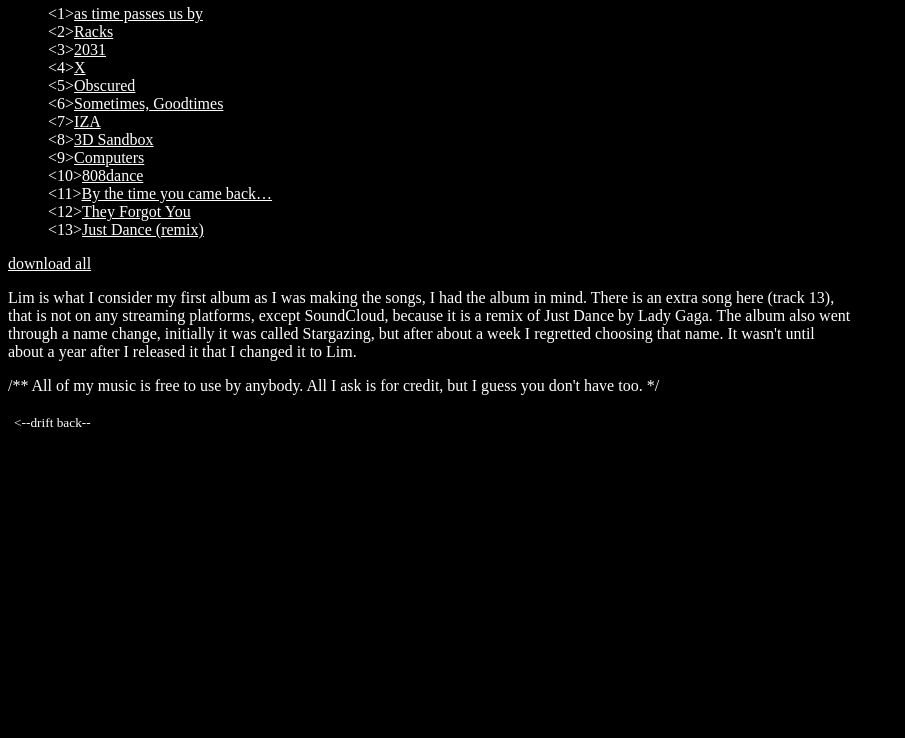
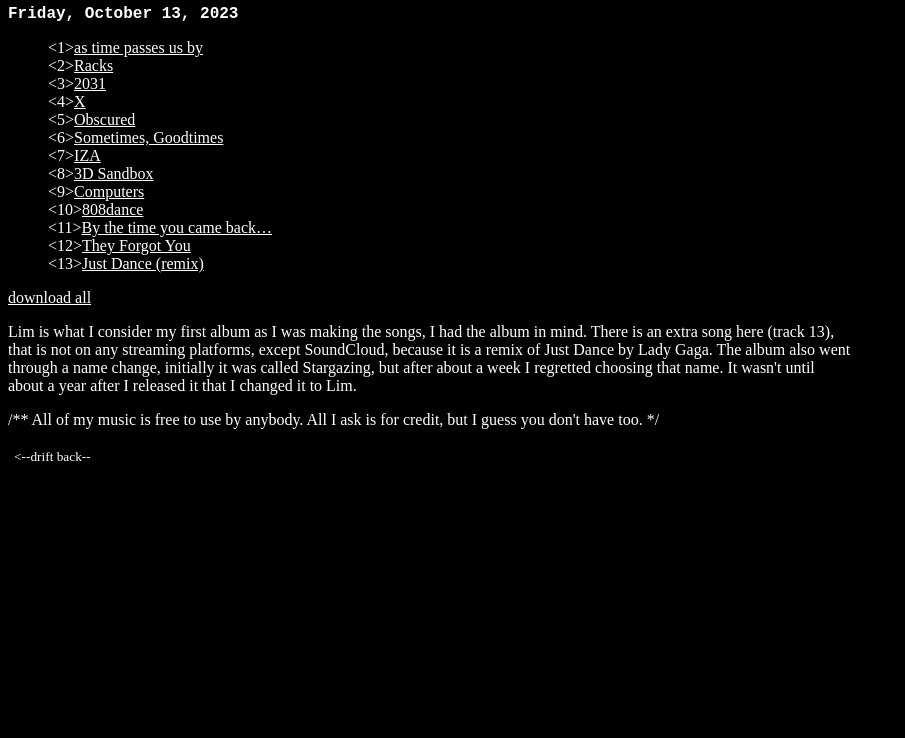
Before and after one commit to backdrift/backdrift.github.io, a plain HTML site: page lim.html in a window 1280 px wide. Shown: the part 62-800 px from the top of the page, without its empty margins (0-905 px from the left). Drawn offline with Linux system fonts and the light colour scheme.

Commit message:
Update to releases

```diff
--- a/grey.css
+++ b/grey.css
@@ -12,3 +12,8 @@ button {
     border: black;
     margin-bottom: auto;
 }
+
+h3  {
+    font-family: 'Courier New', Courier, monospace;
+    font-size: medium;
+}
--- a/lim.css
+++ b/lim.css
@@ -12,3 +12,8 @@ button {
     border: black;
     margin-bottom: auto;
 }
+
+h3  {
+    font-family: 'Courier New', Courier, monospace;
+    font-size: medium;
+}
--- a/lim.html
+++ b/lim.html
@@ -9,6 +9,7 @@
 </head>
 <body>
     <h2>Lim</h2>
+    <h3>Friday, October 13, 2023</h3>
 
     <ul id="playlist">
         <1><a href="Lim/1. as time passes us by.wav">as time passes us by</a></br>
--- a/suburbia.css
+++ b/suburbia.css
@@ -12,3 +12,8 @@ button {
     border: black;
     margin-bottom: auto;
 }
+
+h3  {
+    font-family: 'Courier New', Courier, monospace;
+    font-size: medium;
+}
```
Also changed, not shown: grey.html (+1 -0 lines), index.html (+1 -1 lines), suburbia.html (+1 -0 lines), bd.png (added), 1 other file.
